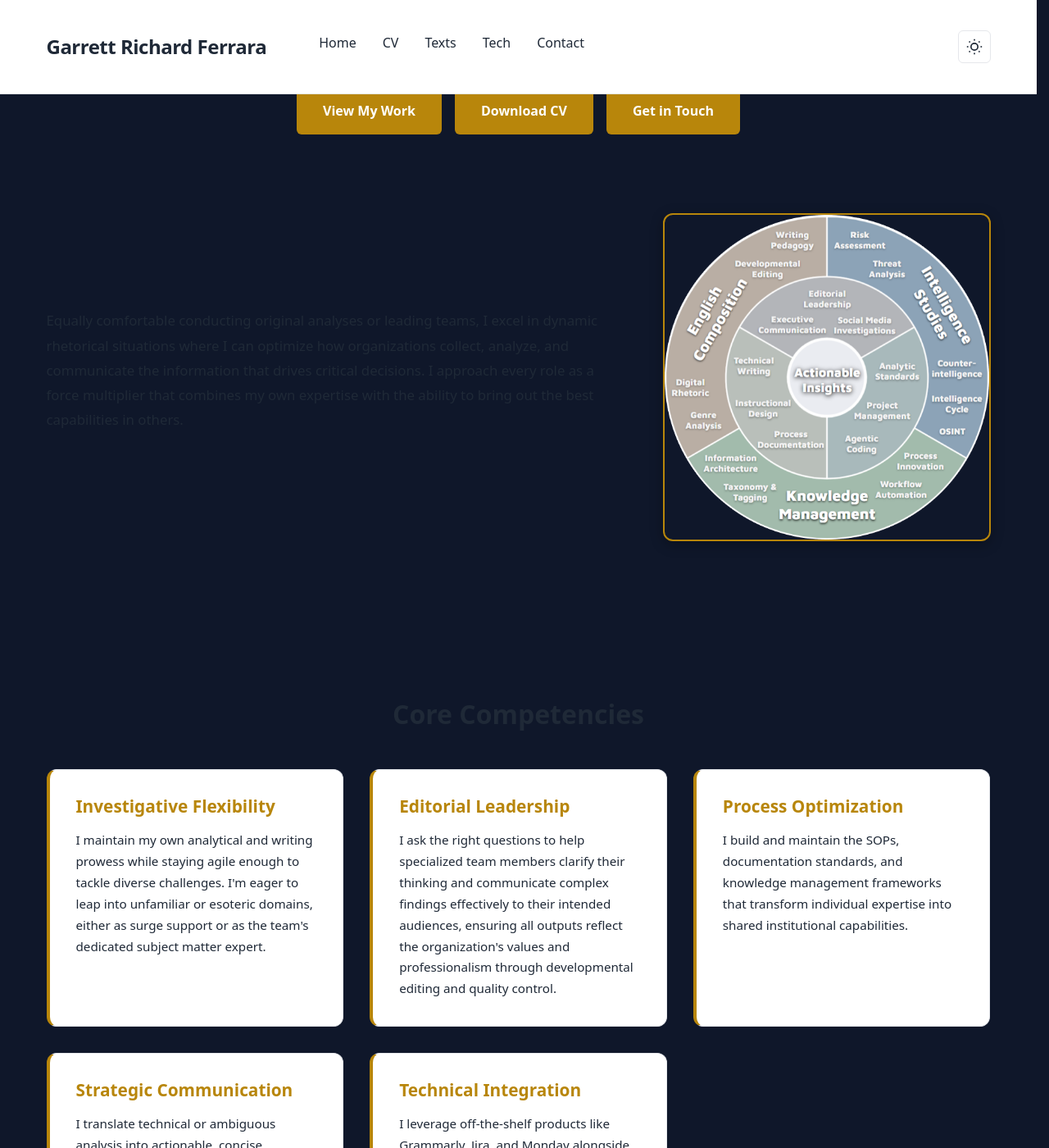
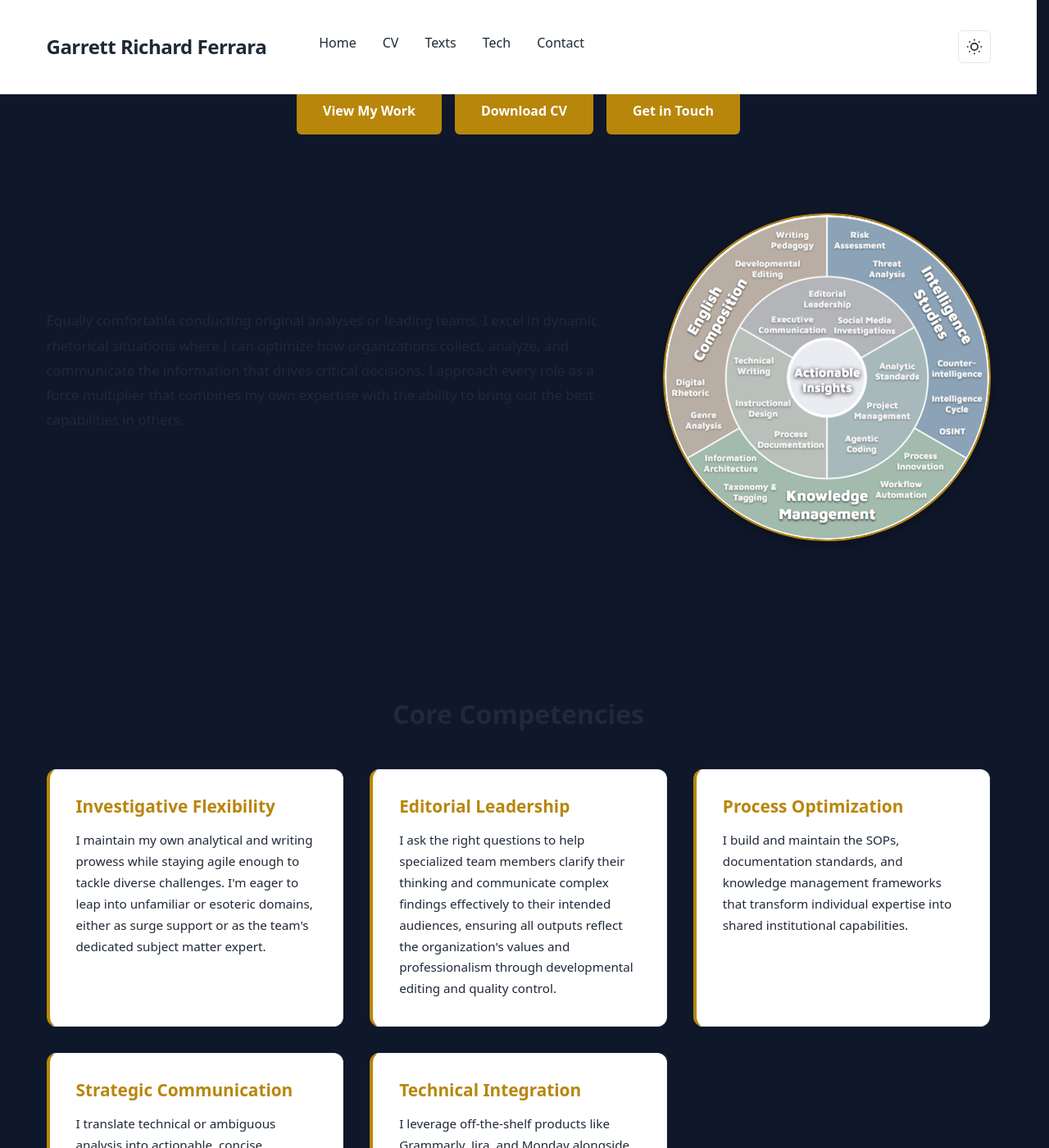
Before and after one commit to Garrett-Ferrara/garrett-ferrara.github.io, a Jekyll site: the page built from index.md, in a window 1280 px wide and 1400 px high, scrolled down 461 px. Shown: the whole window at 82% size. Built offline with Jekyll 4.4.1, drawn with Linux system fonts in a browser that asks for light colours.

Commit message:
Make insights graphic circular with gold border
- Change border-radius from 12px to 50% for perfect circle
- Add aspect-ratio: 1 to maintain square dimensions
- Add object-fit: contain to keep image centered without distortion

```diff
--- a/assets/site.css
+++ b/assets/site.css
@@ -424,8 +424,9 @@ a:hover {
   flex: 0 0 auto;
   max-width: 400px;
   width: 100%;
-  height: auto;
-  border-radius: 12px;
+  aspect-ratio: 1;
+  object-fit: contain;
+  border-radius: 50%;
   border: 2px solid var(--accent);
   box-shadow: 0 4px 16px rgba(0, 0, 0, 0.3);
 }
```
